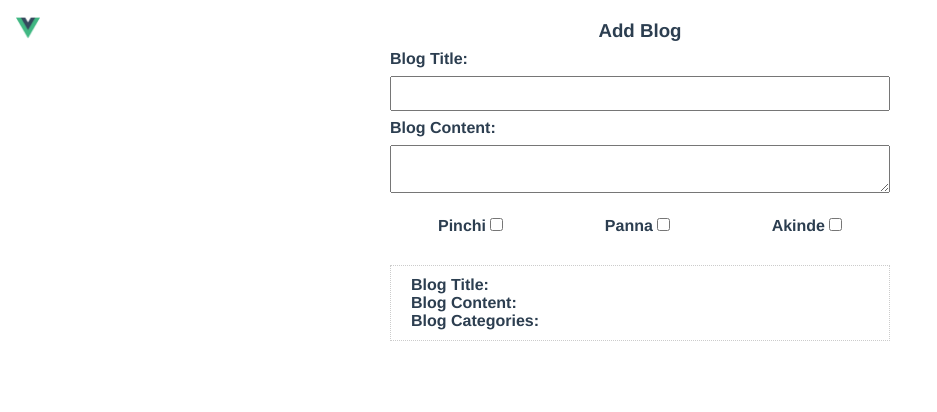
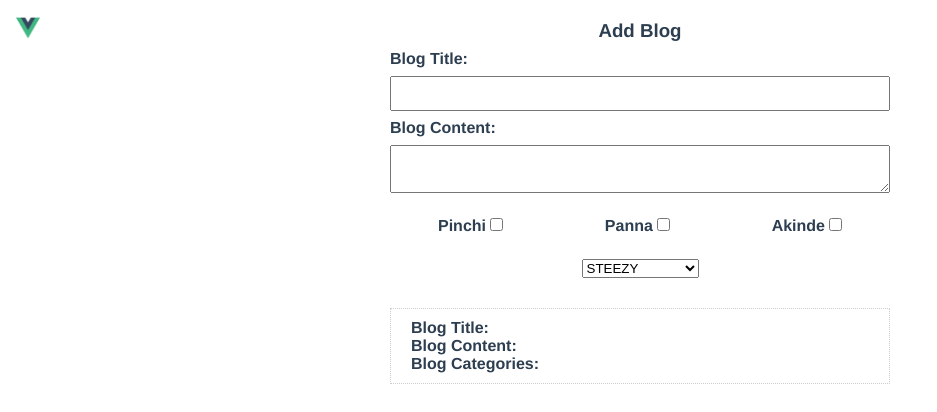
Before and after one commit to GillyRabutTsurwa/vue-with-netninja, a Vue app: page / in a window 1280 px wide. Shown: the top 412 px of the page, without its empty margins (0-937 px from the left). Built offline with nearby package versions, Linux system fonts and the light colour scheme.

Commit message:
option/select binding

```diff
--- a/src/components/AddBlog.vue
+++ b/src/components/AddBlog.vue
@@ -20,6 +20,20 @@
         <label for="akinde">Akinde</label>
         <input type="checkbox" id="akinde" value="akinde" v-model="blog.categoriesArr" />
       </div>
+    </div>
+    <div class="option-select">
+      <!-- I understand
+      we bind the value of our select to a variable called blog.loFiChannel
+      -->
+      <select v-model="blog.loFiChannel">
+        <!-- THEN, we dynamically create some options using an array and display them out. The name of the option (based on the array) is what the value of blog.loFiChannel will be
+        blog.loFiChannel looks for what is selected in the array of options and whatever is selected will be the value of the variable
+        -->
+        <option
+          v-for="(currentChannel, index) in loFiChannels"
+          v-bind:key="index"
+        >{{currentChannel}}</option>
+      </select>
     </div>
     <div class="preview">
       <div class="preview__title">
@@ -56,12 +70,20 @@ export default {
       blog: {
         title: "",
         content: "",
-        categoriesArr: []
-      }
+        categoriesArr: [],
+        loFiChannel: "STEEZY"
+      },
+      loFiChannels: [
+        "STEEZY",
+        "Axian",
+        "EmotionalTokyo",
+        "ChilledCow",
+        "Lo-Fi Girl"
+      ]
     };
   },
   updated() {
-    console.log(this.blog.categoriesArr);
+    console.log(`Current value of loFiChannel is ${this.blog.loFiChannel}`);
   }
 };
 </script>
```
